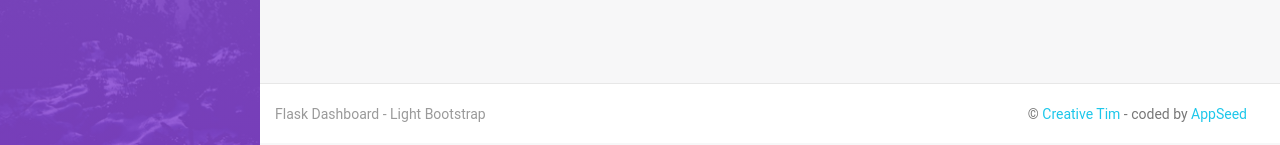
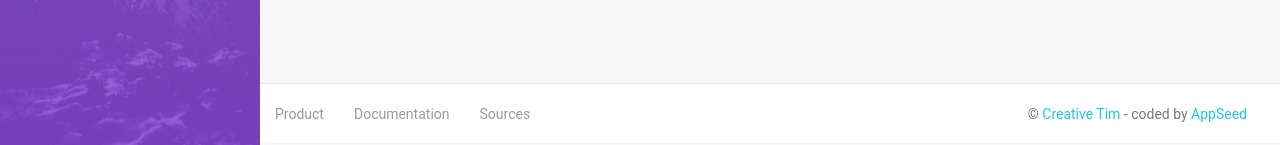
Before and after one commit to app-generator/flask-light-bootstrap, a Flask app: page /register in a window 1280 px wide. Shown: the part 655-800 px from the top of the page. Run offline with Flask 2, Linux system fonts and the light colour scheme; some libraries are stand-ins or nearby versions.

Commit message:
Footer - Added new links: docs & sources

```diff
--- a/app/base/templates/includes/footer.html
+++ b/app/base/templates/includes/footer.html
@@ -6,7 +6,19 @@
                     <li>
                         <a target="_blank"
                             href="https://appseed.us/admin-dashboards/flask-dashboard-light-bootstrap">
-                            Flask Dashboard - Light Bootstrap
+                            Product
+                        </a>
+                    </li>
+                    <li>
+                        <a target="_blank"
+                            href="https://docs.appseed.us/admin-dashboards/flask-dashboard-light/">
+                            Documentation
+                        </a>
+                    </li>
+                    <li>
+                        <a target="_blank"
+                            href="https://github.com/app-generator/flask-dashboard-light-bootstrap/">
+                            Sources
                         </a>
                     </li>
                 </ul>
```
